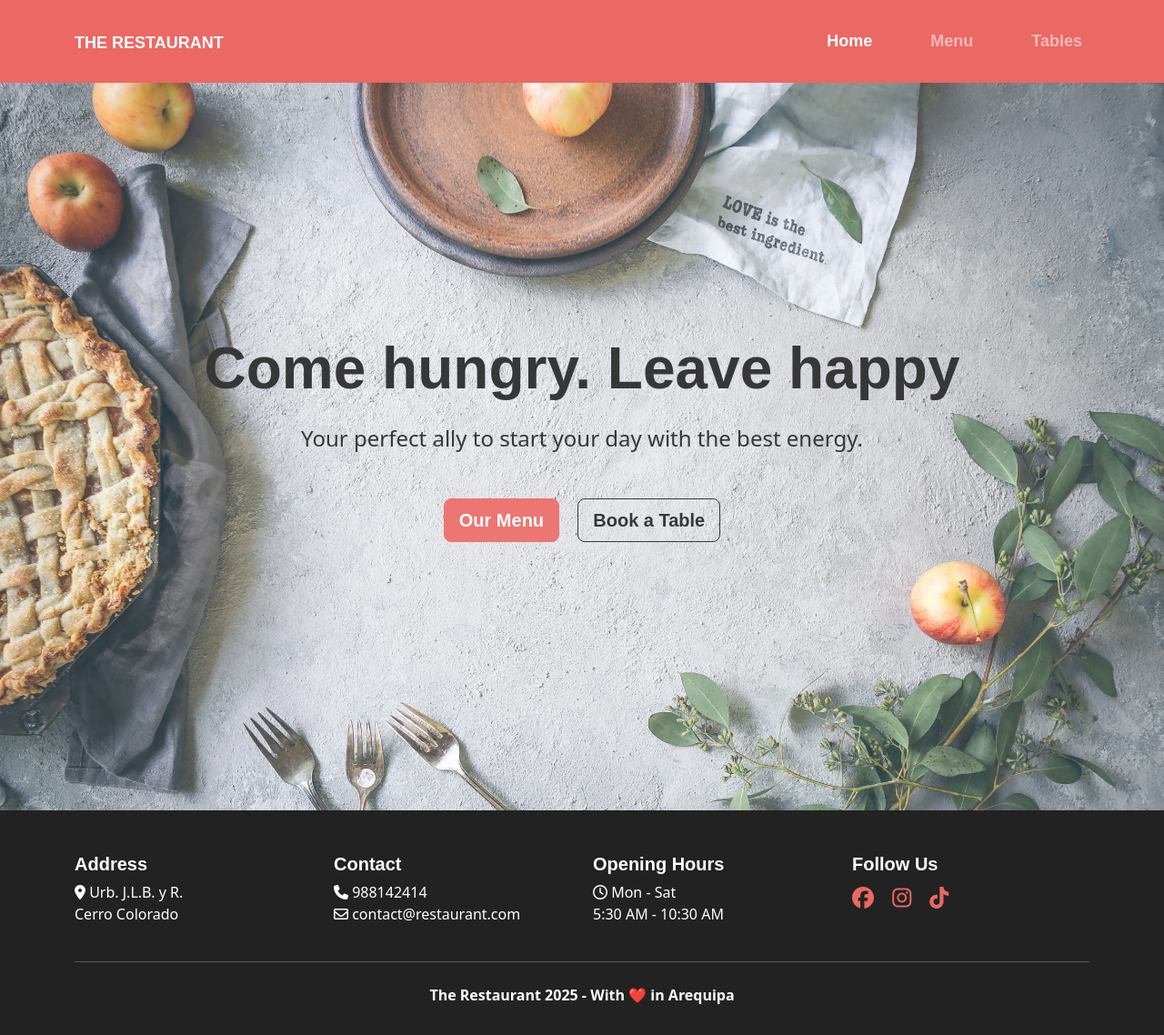
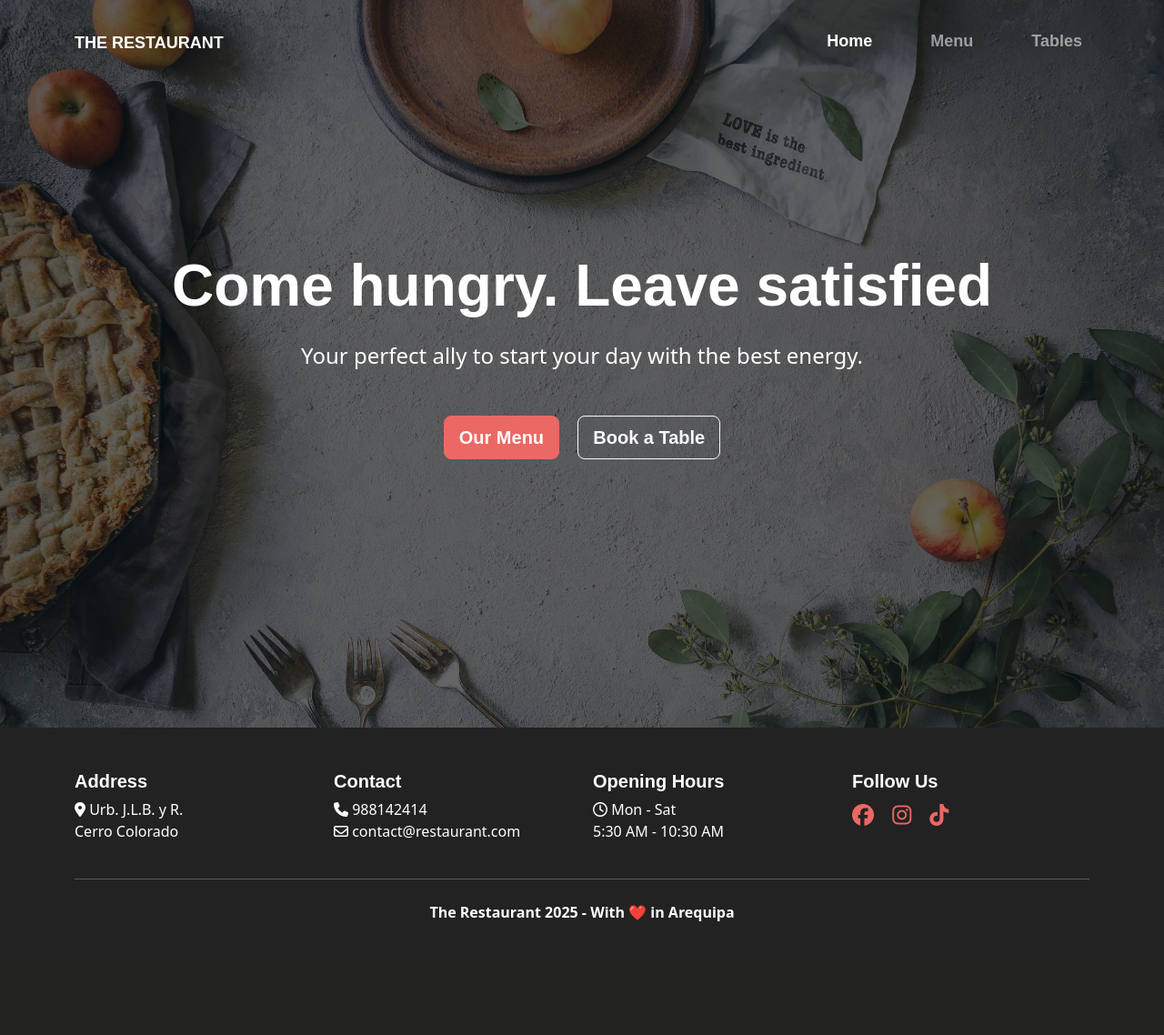
Before and after one commit to iBrokeTheCode/restaurant-system, a Django app: page / in a window 1280 px wide. Shown: the whole page at 91% size. After the commit the page ends 1013 px from the top, so only its background shows below. Run offline with Django 5.2, Linux system fonts and the light colour scheme; some libraries are stand-ins or nearby versions; some web fonts are replaced.

Commit message:
feat: Refactor templates for consistency; wrap content in sections for day menu and tables status, update navbar link

```diff
--- a/core/templates/core/day_menu.html
+++ b/core/templates/core/day_menu.html
@@ -3,6 +3,8 @@
     Menu of the Day
 {% endblock title %}
 {% block content %}
-    <h1 class="mb-4">Menu of the Day</h1>
-    <p>Our menu of the day by categories</p>
+    <section class="w-100 vh-100 d-flex flex-column align-items-center justify-content-center px-0 mx-0">
+        <h1 class="mb-4">Menu of the Day</h1>
+        <p>Our menu of the day by categories</p>
+    </section>
 {% endblock content %}
--- a/core/templates/core/home.html
+++ b/core/templates/core/home.html
@@ -5,17 +5,17 @@
 {% endblock title %}
 <span />
 {% block content %}
-  <section class="w-100 vh-100 d-flex align-items-center justify-content-center  px-0 mx-0"
+  <section class="w-100 vh-100 d-flex align-items-center justify-content-center px-0 mx-0"
            style="background: url('{% static 'images/hero.webp' %}') no-repeat center top fixed;
                   background-size: cover;
-                  opacity: 0.9">
-    <div class="container text-center text-dark">
-      <h1 class="display-3 fw-bold mb-4">Come hungry. Leave happy</h1>
+                  box-shadow: inset 0 0 0 2000px rgba(0, 0, 0, 0.6)">
+    <div class="container text-center text-white">
+      <h1 class="display-3 fw-bold mb-4">Come hungry. Leave satisfied</h1>
       <p class="mb-5 fs-4">Your perfect ally to start your day with the best energy.</p>
       <p>
         <a href="{% url 'core:day-menu' %}" class="btn btn-primary btn-lg me-3">Our Menu</a>
         <a href="{% url 'core:tables-status' %}"
-           class="btn btn-outline-dark btn-lg">Book a Table</a>
+           class="btn btn-outline-light btn-lg">Book a Table</a>
       </p>
     </div>
   </section>
--- a/core/templates/core/tables_status.html
+++ b/core/templates/core/tables_status.html
@@ -3,6 +3,8 @@
     Tables Status
 {% endblock title %}
 {% block content %}
-    <h1 class="mb-4">Tables Status</h1>
-    <p>View Tables availability</p>
+    <section class="w-100 vh-100 d-flex flex-column align-items-center justify-content-center px-0 mx-0">
+        <h1 class="mb-4">Tables Status</h1>
+        <p>View Tables availability</p>
+    </section>
 {% endblock content %}
--- a/templates/base.html
+++ b/templates/base.html
@@ -18,7 +18,7 @@
           referrerpolicy="no-referrer" />
     <link rel="stylesheet" href="{% static "css/styles.css" %}">
   </head>
-  <body>
+  <body class="bg-secondary">
     {% include "partials/navbar.html" %}
     {% include "partials/alert_messages.html" %}
     <!-- Container START -->
--- a/templates/partials/navbar.html
+++ b/templates/partials/navbar.html
@@ -1,7 +1,7 @@
-<nav class="navbar navbar-expand-lg bg-primary py-sm-4"
+<nav class="navbar navbar-expand-lg bg-transparent py-sm-4 fixed-top"
      data-bs-theme="dark">
     <div class="container">
-        <a class="navbar-brand" href="#">The Restaurant</a>
+        <a class="navbar-brand" href="{% url "core:home" %}">The Restaurant</a>
         <button class="navbar-toggler"
                 type="button"
                 data-bs-toggle="collapse"
```
